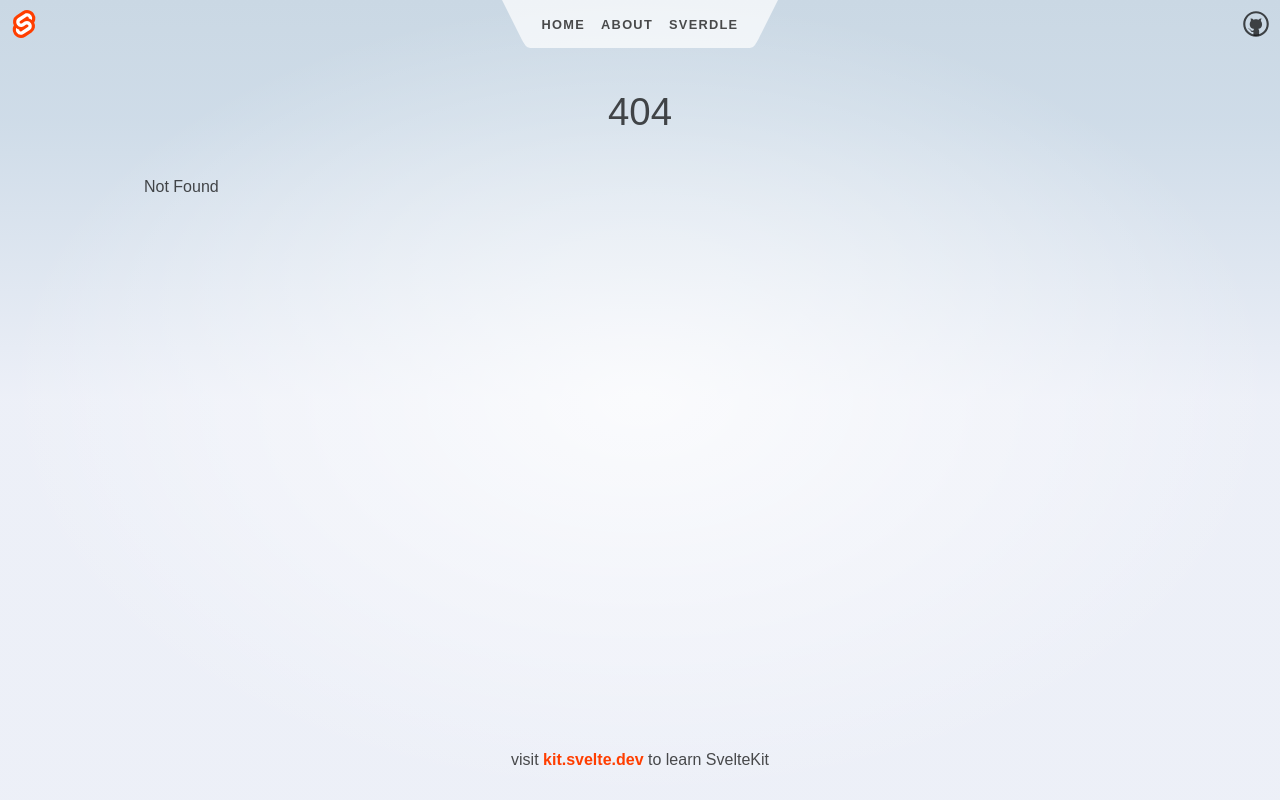
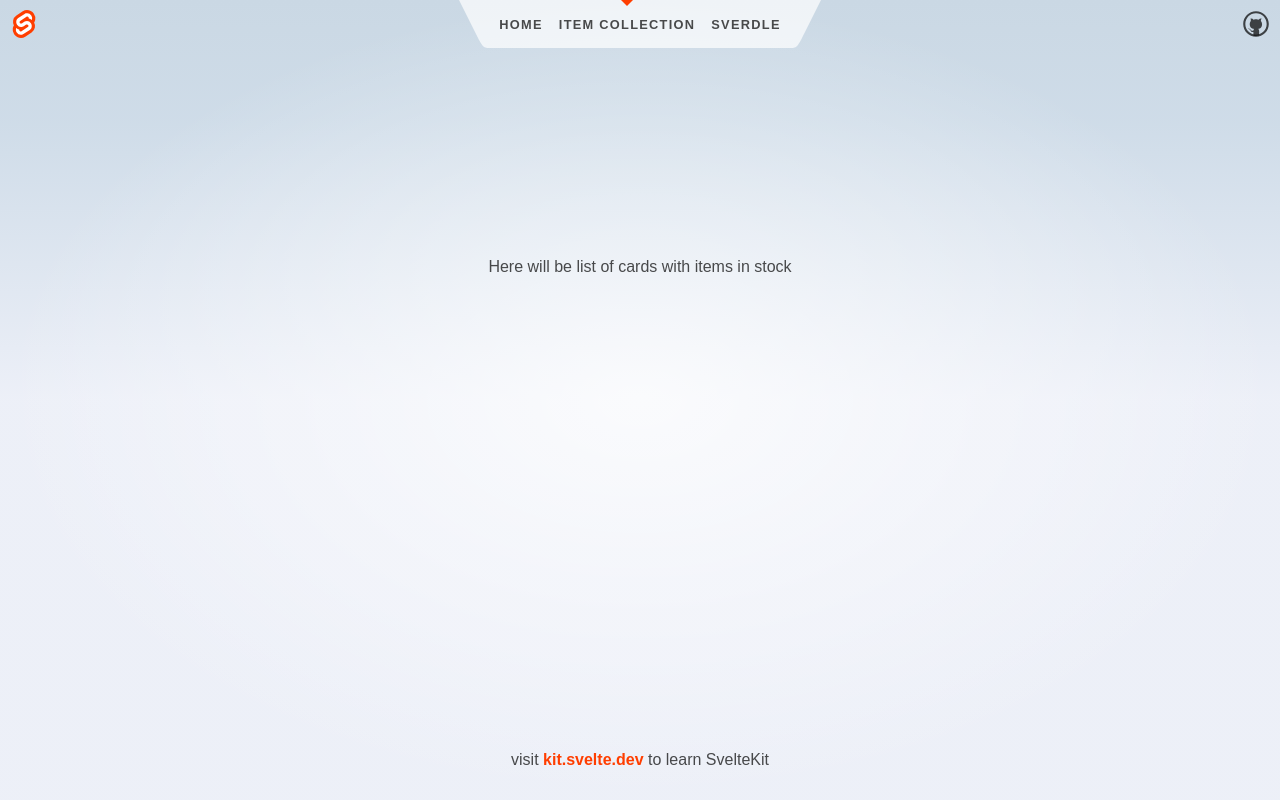
Before and after one commit to strangeTany/inventory, a SvelteKit app: page /item_collection in a window 1280 px wide. Before the commit this address had no page. Built offline with nearby package versions, Linux system fonts and the light colour scheme.

Commit message:
Add page for item collection

```diff
--- a/src/routes/Header.svelte
+++ b/src/routes/Header.svelte
@@ -19,8 +19,8 @@
 			<li aria-current={$page.url.pathname === '/' ? 'page' : undefined}>
 				<a href="/">Home</a>
 			</li>
-			<li aria-current={$page.url.pathname === '/about' ? 'page' : undefined}>
-				<a href="/about">About</a>
+			<li aria-current={$page.url.pathname === '/item_collection' ? 'page' : undefined}>
+				<a href="/about">Item Collection</a>
 			</li>
 			<li aria-current={$page.url.pathname.startsWith('/sverdle') ? 'page' : undefined}>
 				<a href="/sverdle">Sverdle</a>
--- /dev/null
+++ b/src/routes/item_collection/+page.svelte
@@ -0,0 +1,10 @@
+<svelte:head>
+	<title>Item Collection</title>
+	<meta name="description" content="Collection of items in stock" />
+</svelte:head>
+
+<div class="text-column">
+	<p>
+		Here will be list of cards with items in stock
+	</p>
+</div>
--- /dev/null
+++ b/src/routes/item_collection/+page.ts
@@ -0,0 +1,9 @@
+import { dev } from '$app/environment';
+
+// we don't need any JS on this page, though we'll load
+// it in dev so that we get hot module replacement
+export const csr = dev;
+
+// since there's no dynamic data here, we can prerender
+// it so that it gets served as a static asset in production
+export const prerender = true;
```
